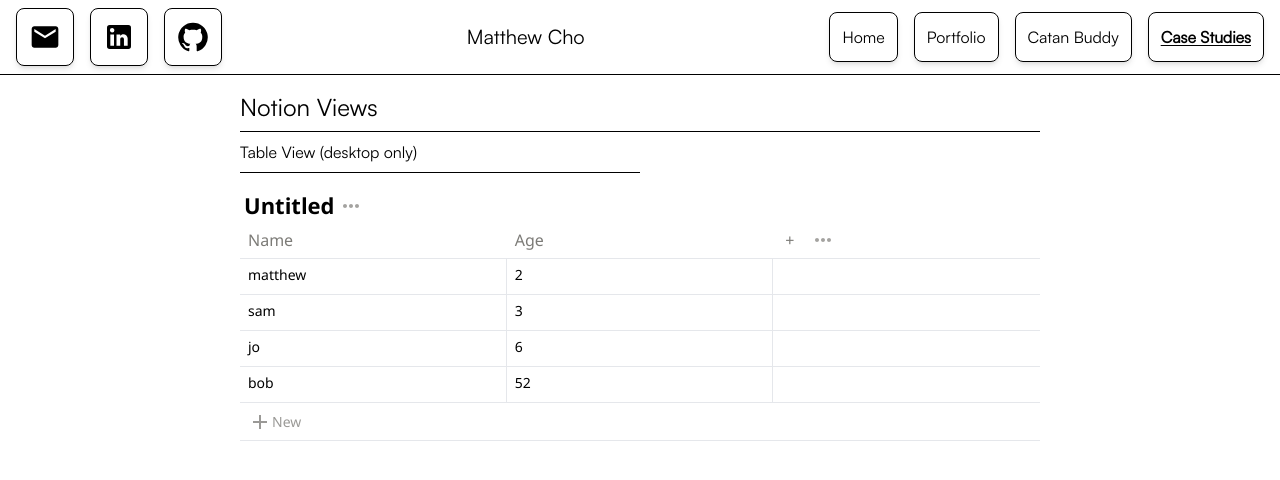
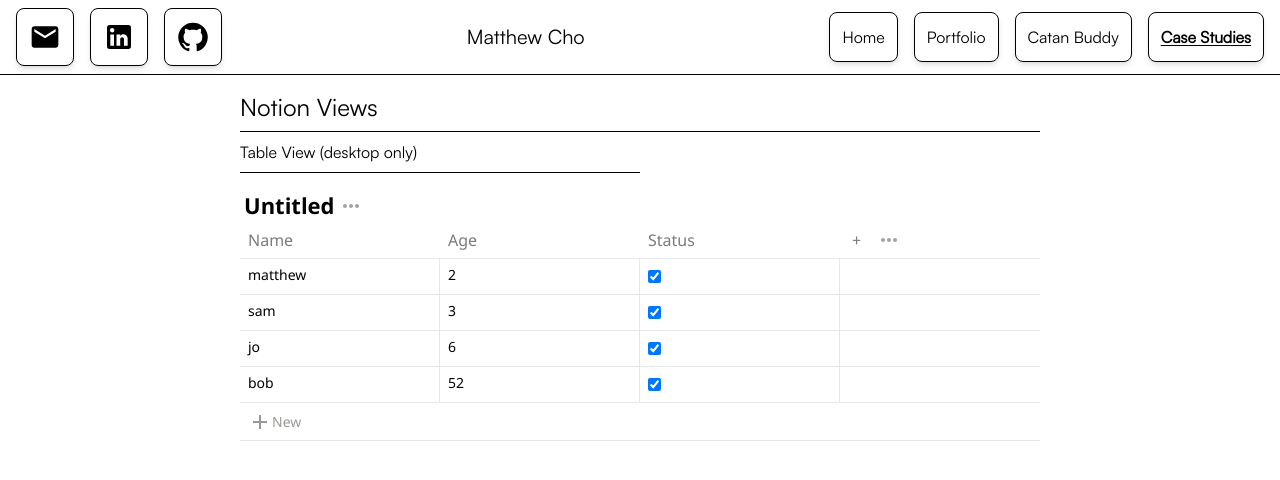
Before and after one commit to mcho9434/frontend-miji, a React (Create React App) app: page /case-studies/notion in a window 1280 px wide. Shown: the top 480 px of the page. Built offline with nearby package versions, Linux system fonts and the light colour scheme.

Commit message:
add bool status and clean

```diff
--- a/src/pages/CaseStudies/Notion/Views/Table/NotionTableAddField.jsx
+++ b/src/pages/CaseStudies/Notion/Views/Table/NotionTableAddField.jsx
@@ -11,7 +11,7 @@ const NotionTableAddField = ({ length, addField }) => {
         <div
           className="px-3 py-1.5 text-[#37352f] opacity-[0.65] hover:bg-gray-200 h-[36px]"
           onClick={() => {
-            addField("apple", "twnety");
+            addField("NewTitle", "NewDefault");
           }}
         >
           +
--- a/src/pages/CaseStudies/Notion/Views/Table/NotionTableColumn.jsx
+++ b/src/pages/CaseStudies/Notion/Views/Table/NotionTableColumn.jsx
@@ -8,6 +8,17 @@ const NotionTableColumn = ({ field, data }) => {
         {field.title}
       </div>
       {data.map((datum, index) => {
+        if(typeof datum == "boolean"){
+          return (
+            <div
+              key={index}
+              className="border-r border-t border-gray-200 text-[14px] px-2 pt-[5px] pb-1.5 font-medium h-[36px] flex items-center"
+            >
+              <input type="checkbox" checked={datum}/>
+            </div>
+          );
+        }
+
         return (
           <div
             key={index}
--- a/src/pages/CaseStudies/Notion/Views/Table/index.jsx
+++ b/src/pages/CaseStudies/Notion/Views/Table/index.jsx
@@ -12,14 +12,15 @@ const NotionTable = () => {
 
   const [title, setTitle] = useState("Untitled");
   const [data, setData] = useState([
-    { row: 0, Name: "matthew", Age: 2 },
-    { row: 1, Name: "sam", Age: 3 },
-    { row: 2, Name: "jo", Age: 6 },
-    { row: 3, Name: "bob", Age: 52 },
+    { row: 0, Name: "matthew", Age: 2, Status: true },
+    { row: 1, Name: "sam", Age: 3, Status: true },
+    { row: 2, Name: "jo", Age: 6, Status: true },
+    { row: 3, Name: "bob", Age: 52, Status: true },
   ]);
   const [fields, setFields] = useState([
     { index: 0, title: "Name", defaultValue: "" },
     { index: 1, title: "Age", defaultValue: 0 },
+    { index: 2, title: "Status", defaultValue: false },
   ]);
 
   const addField = (attributeName, defaultValue) => {
@@ -91,22 +92,6 @@ const NotionTable = () => {
       </div>
       <NotionTableAddRow addRow={addRow} />
 
-      {/* <NotionTableFields
-        fields={fields}
-        setFields={setFields}
-        addField={addField}
-        deleteField={deleteField}
-      />
-      {data.map((row, index) => {
-        return (
-          <NotionTableRows
-            key={index}
-            datum={row}
-            fields={fields}
-            isFirst={row.row === 0}
-          />
-        );
-      })} */}
     </div>
   );
 };
```
